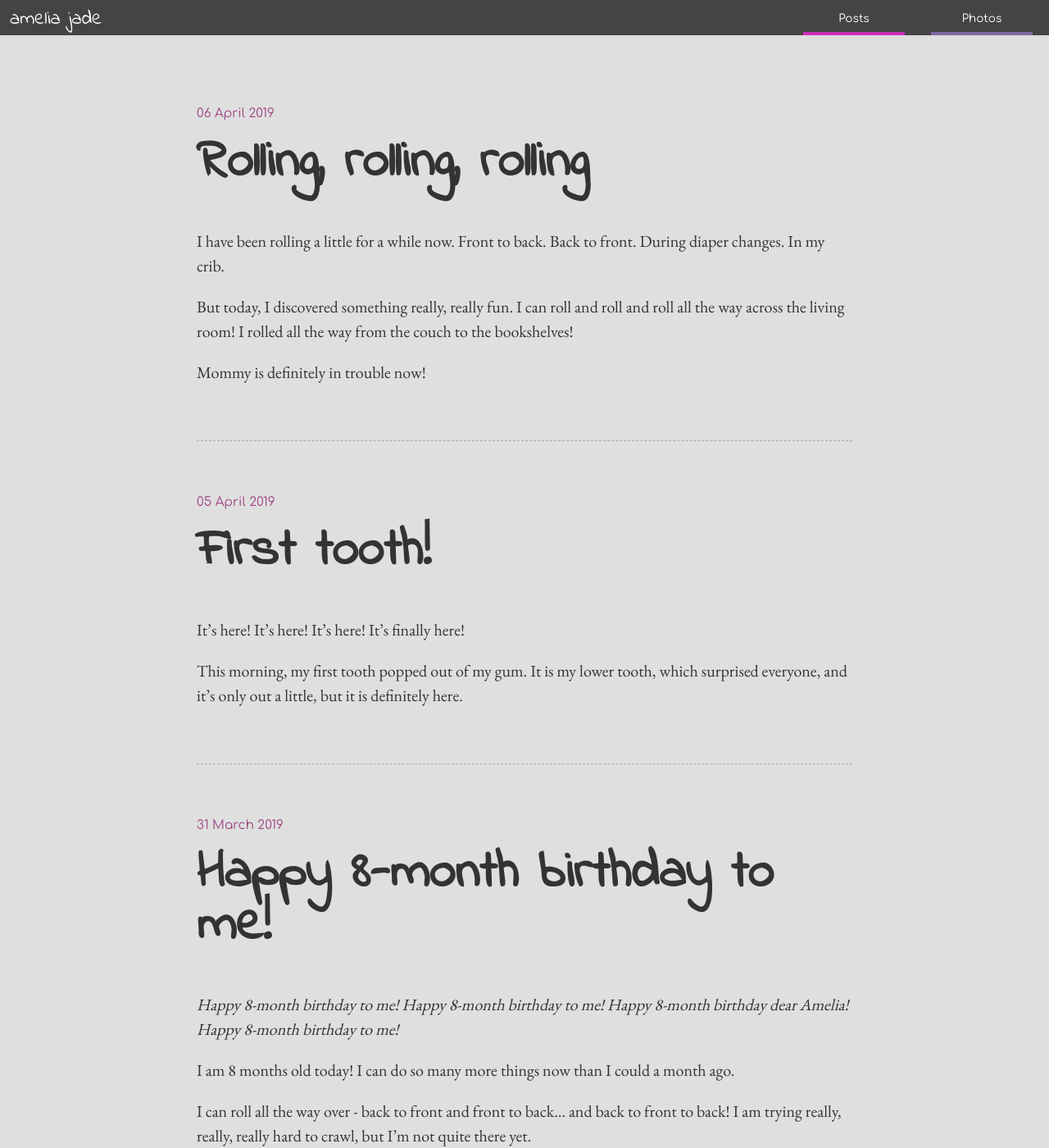
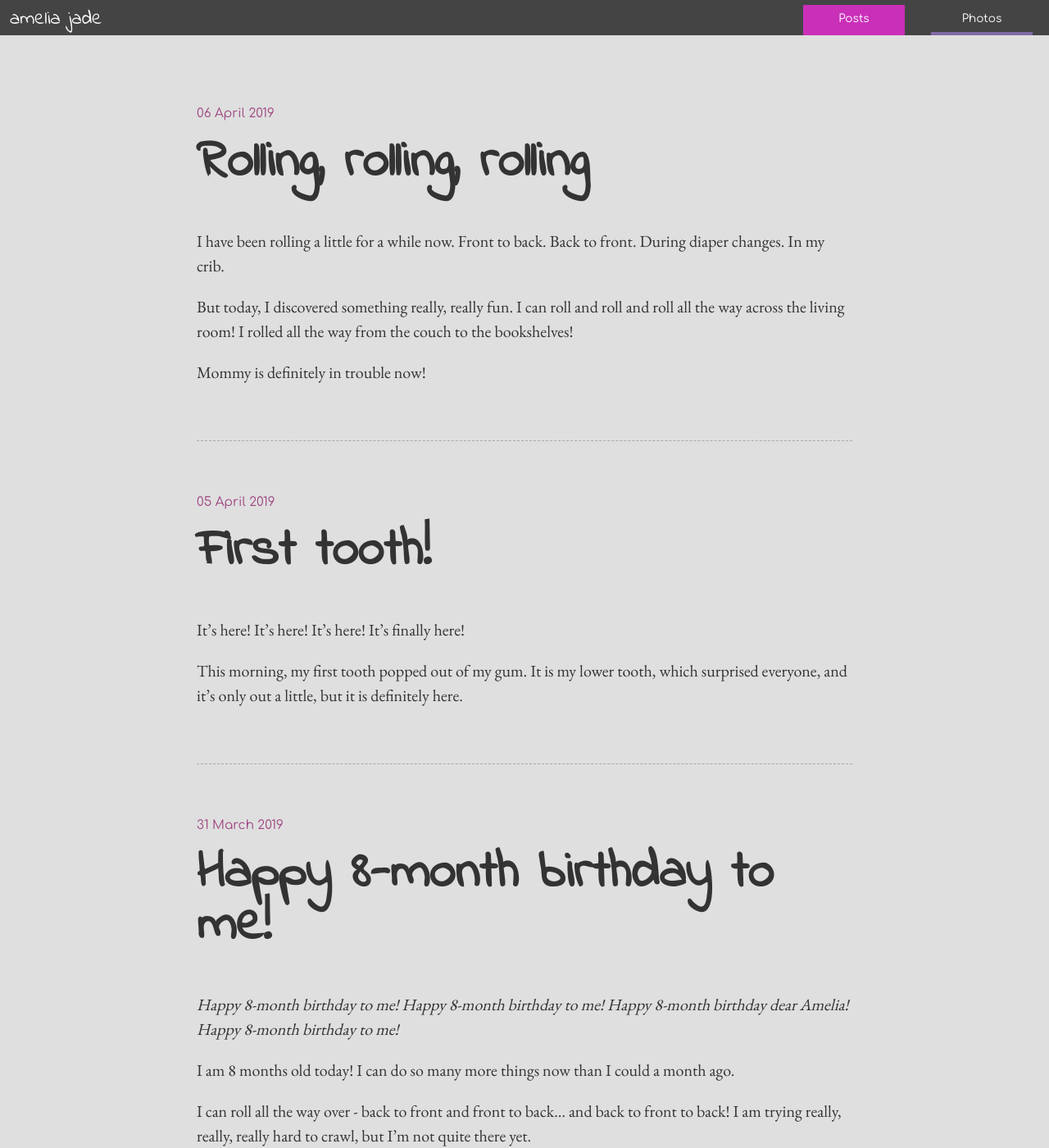
Before and after one commit to That-Dev-Girl-Sites/ameliahalabi.com, a Jekyll site: the page built from index.html, in a window 1280 px wide and 1400 px high. Shown: the whole window at 82% size. Built offline with Jekyll 4.4.1, drawn with Linux system fonts in a browser that asks for light colours; the list of posts is cut into pages by our own code.

Commit message:
Adding fancy formatting to nav

```diff
--- /dev/null
+++ b/_data/navigation.yml
@@ -0,0 +1,6 @@
+nav:
+  - title: Posts
+    url: /
+    alturl: /blog/
+  - title: Photos
+    url: /photos/
--- a/_includes/page-footer.html
+++ b/_includes/page-footer.html
@@ -6,7 +6,7 @@
     </div>
 
     <div class="footer-social">
-      <a href="https://www.instagram.com/__ameliajade">
+      <a href="https://www.instagram.com/__ameliajade" title="Instagram">
         <object type="image/svg+xml" data="/assets/icons/instagram.svg" class="instagram">
           Follow me on Instagram!
         </object>
--- a/_includes/page-header.html
+++ b/_includes/page-header.html
@@ -6,8 +6,13 @@
 
   <nav class="site-navigation" aria-label="Main navigation">
     <ul>
-      <li><a href="/">Posts</a></li>
-      <li><a href="/photos">Photos</a></li>
+      {% for item in site.data.navigation.nav %}
+        <li>
+          <a href="{{ item.url }}" {% if item.url == page.url or page.url contains item.alturl or page.id == 'home' and item.title == 'Posts' %}class="active"{% endif %}>
+            {{ item.title }}
+          </a>
+        </li>
+      {% endfor %}
     </ul>
   </nav>
 </header>
--- a/assets/_sass/component/_page-header.scss
+++ b/assets/_sass/component/_page-header.scss
@@ -56,7 +56,7 @@
     li:nth-child( 1 ) a {
       border-bottom-color: $orchid;
 
-      &:hover, &:focus {
+      &:hover, &:focus, &.active {
         background-color: $orchid;
       }
     }
@@ -64,7 +64,7 @@
     li:nth-child( 2 ) a {
       border-bottom-color: $darklavender;
 
-      &:hover, &:focus {
+      &:hover, &:focus, &.active {
         background-color: $darklavender;
       }
     }
--- a/index.html
+++ b/index.html
@@ -1,6 +1,7 @@
 ---
 layout: home
 title: Home
+id: home
 pagination:
   enabled: true
 ---
```
